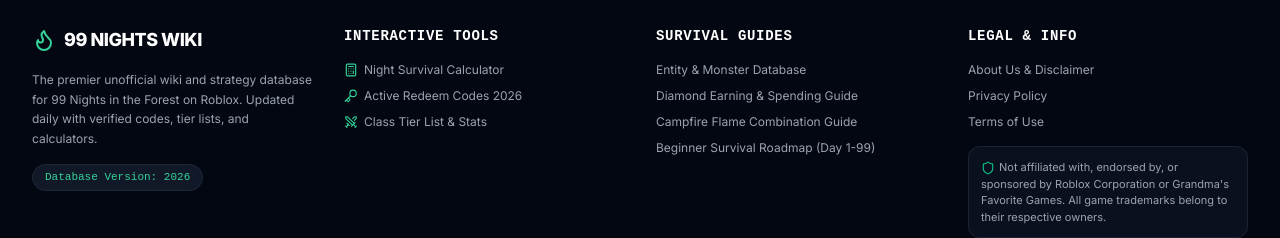
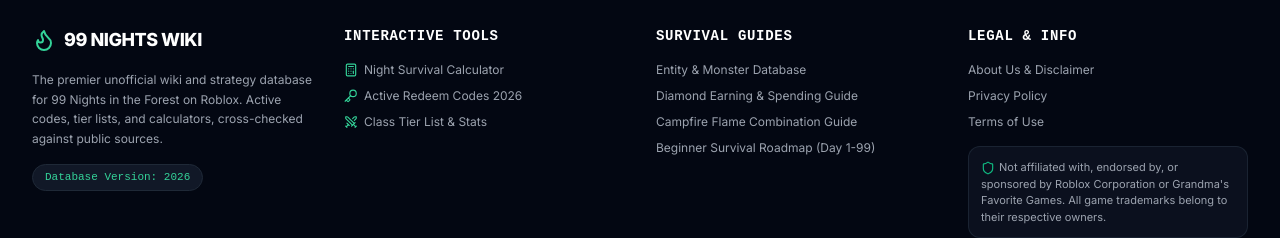
Before and after one commit to lianlele168/99-nights-wiki, a Next.js app: page / in a window 1280 px wide. Shown: the part 5204-5442 px from the top of the page. Built offline with nearby package versions, Linux system fonts and the light colour scheme.

Commit message:
fix(eaeat): remove fabricated author personas and unverified 'verified' claims

```diff
--- a/src/app/layout.tsx
+++ b/src/app/layout.tsx
@@ -15,7 +15,7 @@
     template: "%s | 99 Nights in the Forest Wiki",
   },
   description:
-    "The #1 unofficial 99 Nights in the Forest wiki. Find all active codes, class tier list, entity guide, diamond tips, and survival strategies. Updated daily.",
+    "The #1 unofficial 99 Nights in the Forest wiki. Find all active codes, class tier list, entity guide, diamond tips, and survival strategies. Checked against public sources.",
   keywords: [
     "99 Nights in the Forest",
     "99 Nights in the Forest wiki",
--- a/src/components/Footer.tsx
+++ b/src/components/Footer.tsx
@@ -47,7 +47,7 @@
               </span>
             </div>
             <p className="text-xs text-gray-400 leading-relaxed">
-              The premier unofficial wiki and strategy database for {config.game.name} on Roblox. Updated daily with verified codes, tier lists, and calculators.
+              The premier unofficial wiki and strategy database for {config.game.name} on Roblox. Active codes, tier lists, and calculators, cross-checked against public sources.
             </p>
             <div className="inline-flex items-center gap-2 px-3 py-1 rounded-full bg-gray-900 border border-gray-800 text-[11px] font-mono text-emerald-400">
               <span>Database Version: {config.game.currentVersion}</span>
```
